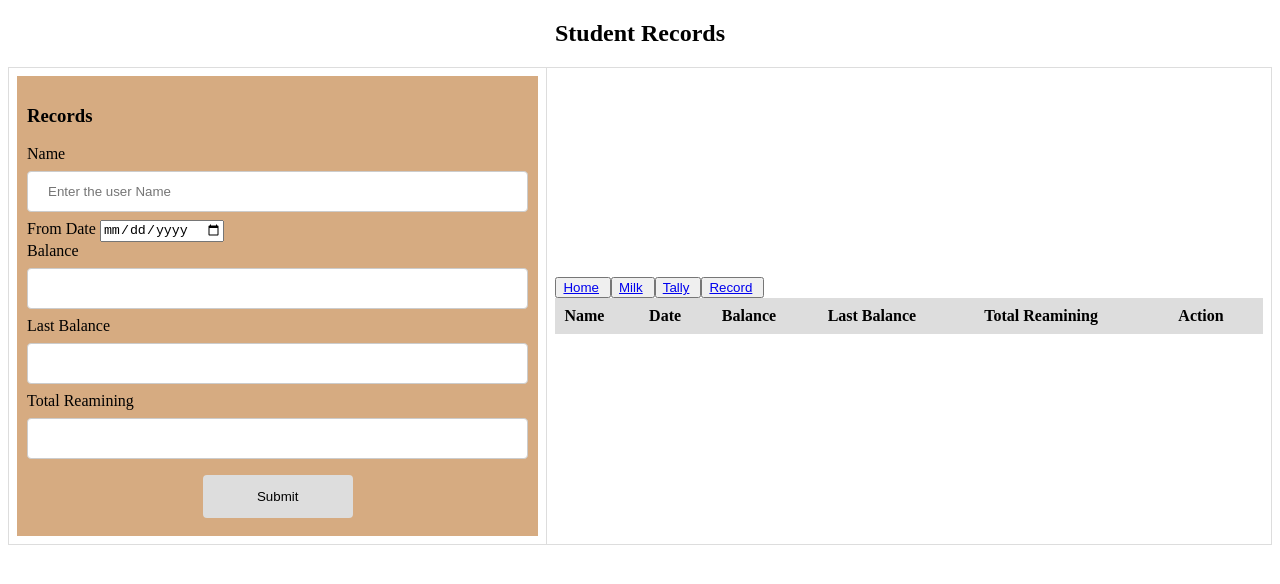
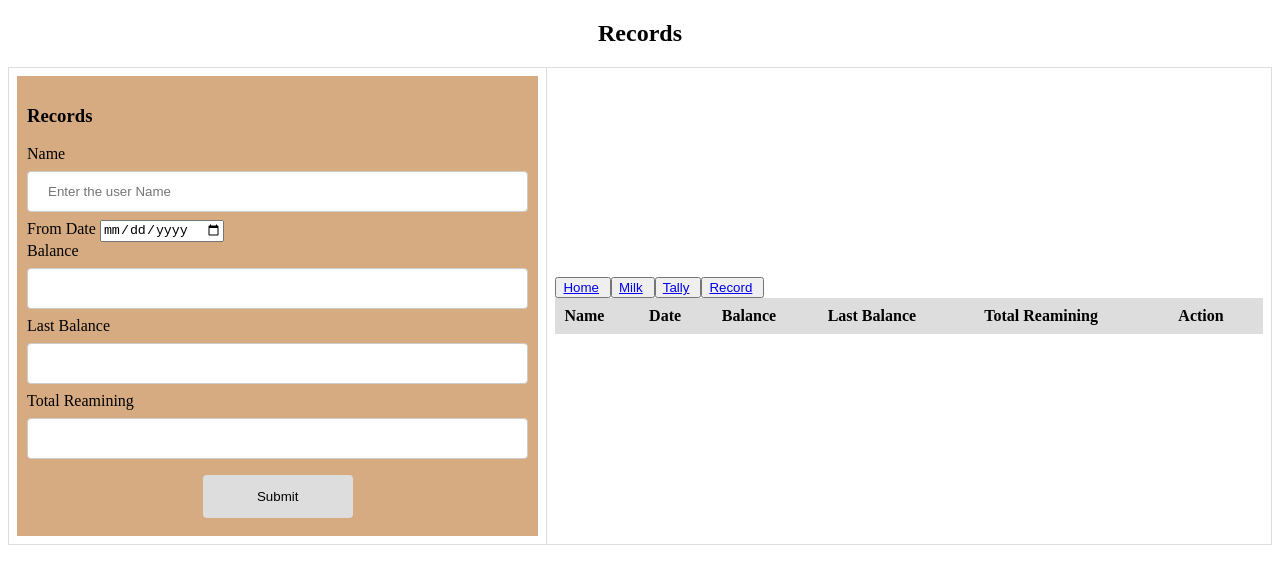
Before and after one commit to Anurag1623/Tmilk.github.io, a plain HTML site: page data.html in a window 1280 px wide. Drawn offline with Linux system fonts and the light colour scheme.

Commit message:
Update data.html

```diff
--- a/data.html
+++ b/data.html
@@ -5,12 +5,12 @@
     <meta http-equiv="X-UA-Compatible" content="IE=edge">
     <meta name="viewport" content="width=device-width, initial-scale=1.0">
      <!--Title-->
-    <title>CRUD-JS</title>
+    <title>Data</title>
      <!-- CSS File-->
     <link rel="stylesheet" href="css/style.css">
 </head>
 <body>
-	<CENTER><h2>Student Records</h2></CENTER>
+	<CENTER><h2>Records</h2></CENTER>
     <!--Table-->
     <table>
         <!--Row-1-->
```
